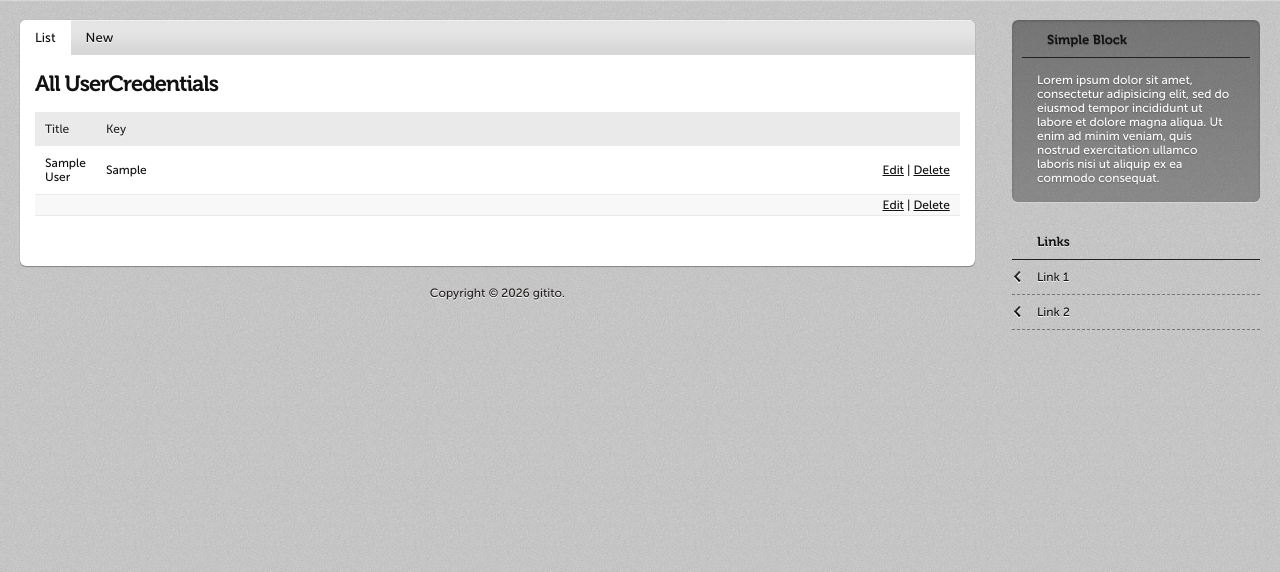
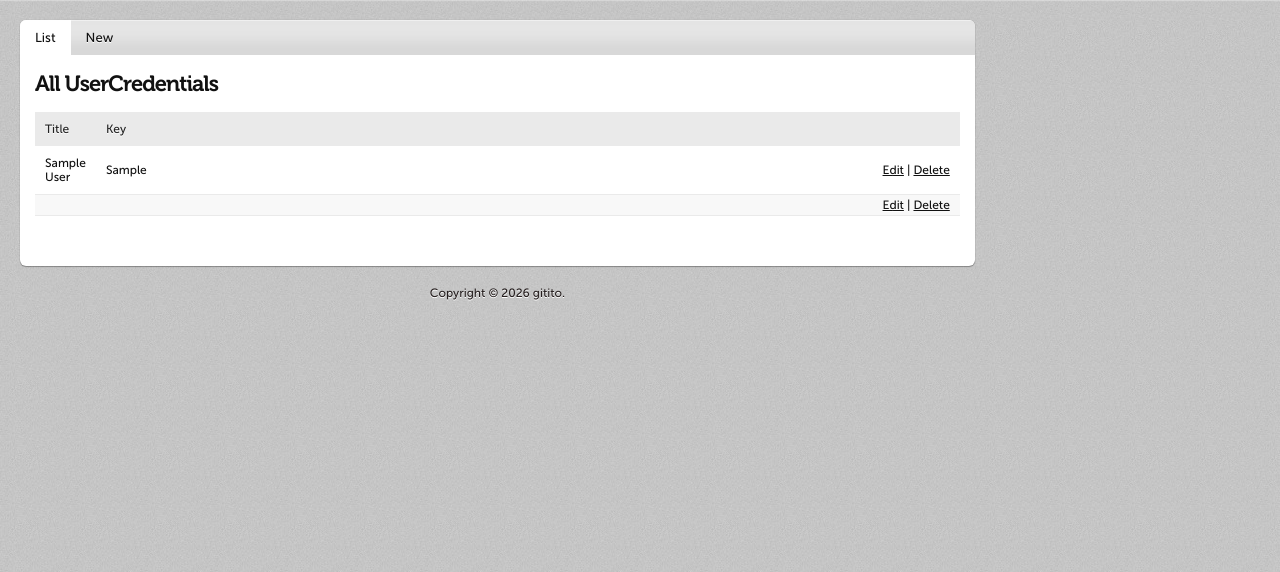
Before and after one commit to formigarafa/gitito, a Rails app: page / in a window 1280 px wide. Shown: the part 81-653 px from the top of the page. Run offline with Rails 7, Linux system fonts and the light colour scheme; a user stored in the database is signed in; tables that the repository leaves empty hold one stand-in row (values such as "Sample post"); data that the repository does not hold is empty; some libraries are stand-ins or nearby versions.

Commit message:
remove lorem ipsum demo sidebar from views

```diff
--- a/app/views/repositories/index.html.erb
+++ b/app/views/repositories/index.html.erb
@@ -47,5 +47,3 @@
     </div>
   </div>
 </div>
-
-<% content_for :sidebar, render(:partial => 'sidebar') -%>
--- a/app/views/repositories/new.html.erb
+++ b/app/views/repositories/new.html.erb
@@ -14,5 +14,3 @@
     </div>
   </div>
 </div>
-
-<% content_for :sidebar, render(:partial => 'sidebar') -%>
--- a/app/views/repositories/show.html.erb
+++ b/app/views/repositories/show.html.erb
@@ -53,5 +53,3 @@
     </div>
   </div>
 </div>
-
-<% content_for :sidebar, render(:partial => 'sidebar') -%>
--- a/app/views/user_credentials/_sidebar.html.erb
+++ /dev/null
@@ -1,13 +0,0 @@
-<div class="block notice">
-  <h3>Simple Block</h3>
-  <div class="content">
-    <p>Lorem ipsum dolor sit amet, consectetur adipisicing elit, sed do eiusmod tempor incididunt ut labore et dolore magna aliqua. Ut enim ad minim veniam, quis nostrud exercitation ullamco laboris nisi ut aliquip ex ea commodo consequat.</p>
-  </div>
-</div>
-<div class="block">
-  <h3>Links</h3>
-  <ul class="navigation">
-    <li><a href="#">Link 1</a></li>
-    <li><a href="#">Link 2</a></li>
-  </ul>
-</div>
--- a/app/views/user_credentials/edit.html.erb
+++ b/app/views/user_credentials/edit.html.erb
@@ -15,5 +15,3 @@
     </div>
   </div>
 </div>
-
-<% content_for :sidebar, render(:partial => 'sidebar') -%>
--- a/app/views/user_credentials/index.html.erb
+++ b/app/views/user_credentials/index.html.erb
@@ -38,5 +38,3 @@
     </div>
   </div>
 </div>
-
-<% content_for :sidebar, render(:partial => 'sidebar') -%>
--- a/app/views/user_credentials/new.html.erb
+++ b/app/views/user_credentials/new.html.erb
@@ -14,5 +14,3 @@
     </div>
   </div>
 </div>
-
-<% content_for :sidebar, render(:partial => 'sidebar') -%>
```
Also changed, not shown: app/views/repositories/_sidebar.html.erb (deleted, +0 -13 lines).
